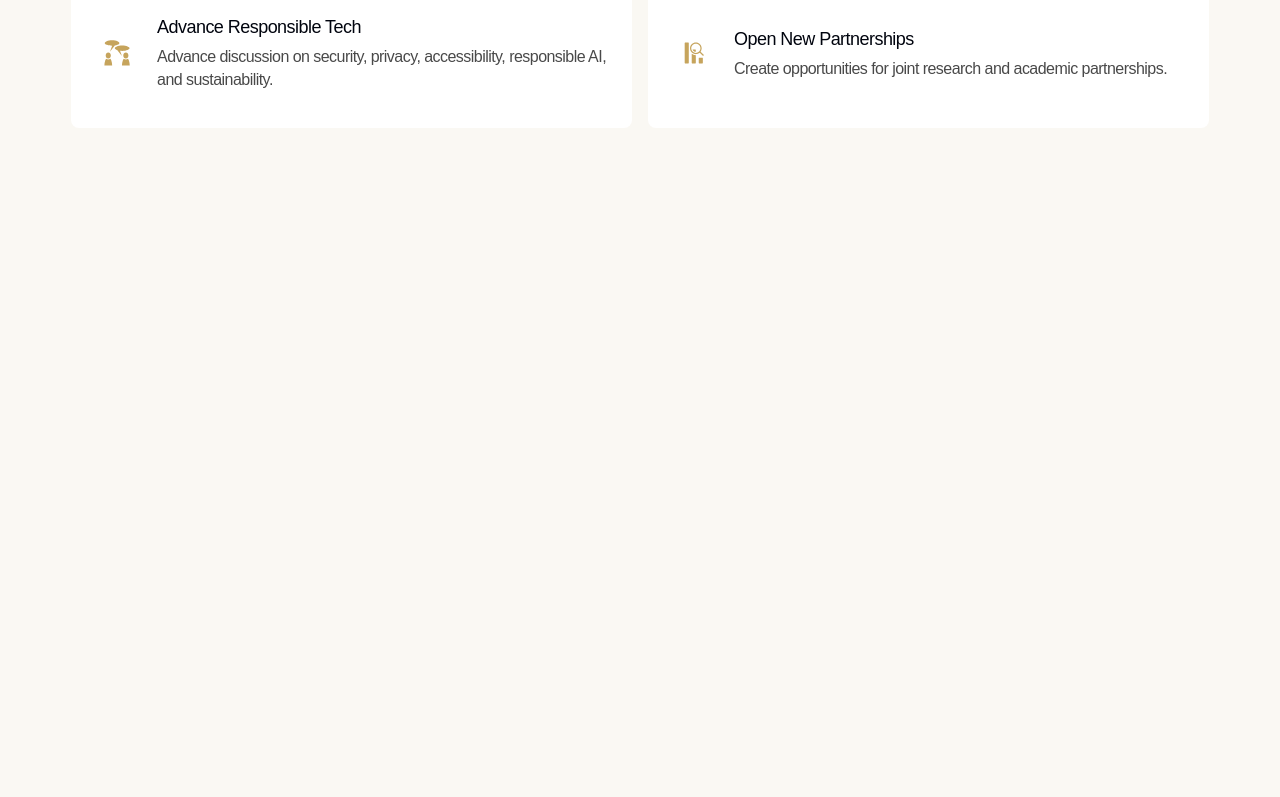
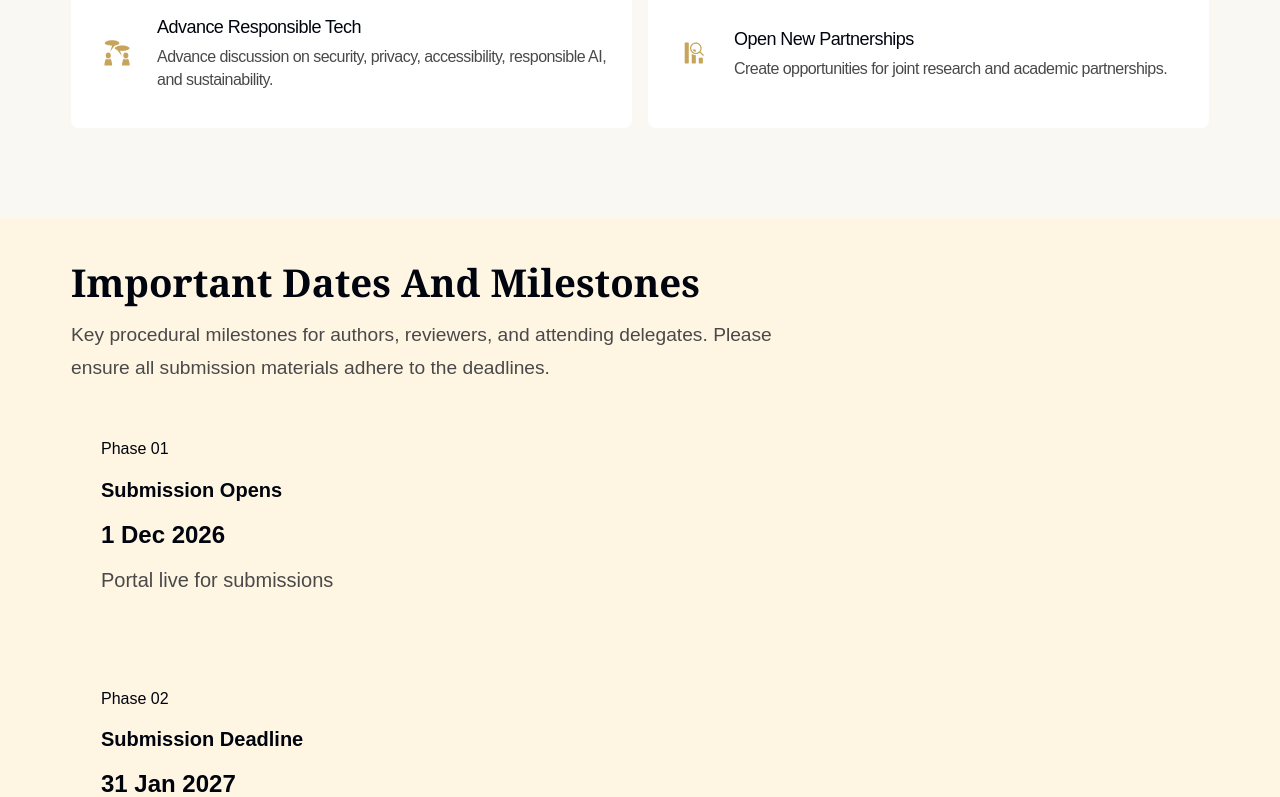
Before and after one commit to N00UUR/springer-conference, a React (Vite) app: page / in a window 1280 px wide. Shown: the part 2000-2797 px from the top of the page. Before the commit the page ends 2218 px from the top, so only its background shows below. Built offline with nearby package versions, Linux system fonts and the light colour scheme; a web font is replaced by a local one.

Commit message:
Add important dates and milestones timeline

```diff
--- a/src/pages/home/HomePage.tsx
+++ b/src/pages/home/HomePage.tsx
@@ -2,6 +2,7 @@ import SiteHeader from '../../components/layout/SiteHeader'
 import HeroSection from './sections/HeroSection'
 import AboutSection from './sections/AboutSection'
 import ObjectivesSection from './sections/ObjectivesSection'
+import ImportantDatesSection from './sections/ImportantDatesSection'
 import './HomePage.css'
 
 export default function HomePage() {
@@ -16,6 +17,7 @@ export default function HomePage() {
 
       <AboutSection />
       <ObjectivesSection />
+      <ImportantDatesSection />
     </main>
   )
 }
--- /dev/null
+++ b/src/pages/home/sections/ImportantDatesSection.css
@@ -0,0 +1,85 @@
+.important-dates {
+  background: #fff5e3;
+  padding-block: clamp(24px, 3vw, 40px) clamp(48px, 7vw, 96px);
+}
+
+.important-dates h2 {
+  font: 700 clamp(1.75rem, 3vw, 2.5rem) / 1.325 var(--font-display);
+}
+
+.dates-intro {
+  max-width: 710px;
+  margin-top: 12px;
+  color: #494949;
+  font-size: clamp(1rem, 1.5vw, 1.25rem);
+  line-height: 1.68;
+}
+
+.dates-timeline {
+  --dot: clamp(14px, 1.4vw, 20px);
+  position: relative;
+  max-width: 599px;
+  margin-top: clamp(28px, 4vw, 52px);
+  padding: 0;
+  list-style: none;
+}
+
+.dates-timeline::before {
+  content: '';
+  position: absolute;
+  inset: 10px auto 0 calc(var(--dot) / 2);
+  width: 1px;
+  background: var(--color-gold);
+}
+
+.dates-timeline li {
+  position: relative;
+  display: grid;
+  gap: clamp(6px, 1vw, 12px);
+  padding-inline-start: calc(var(--dot) + 12px);
+  padding-bottom: clamp(40px, 7vw, 104px);
+}
+
+.dates-timeline li:has(img) {
+  padding-bottom: 32px;
+}
+
+.dates-timeline li::before {
+  content: '';
+  position: absolute;
+  top: 4px;
+  inset-inline-start: 0;
+  width: var(--dot);
+  height: var(--dot);
+  border-radius: 50%;
+  background: var(--color-gold);
+}
+
+.dates-timeline span {
+  line-height: 1.8;
+}
+
+.dates-timeline h3 {
+  font: 700 clamp(1.125rem, 1.6vw, 1.25rem) / 1.45 var(--font-sans);
+}
+
+.dates-timeline time {
+  color: var(--color-gold);
+  font-size: clamp(1.25rem, 2vw, 1.5rem);
+  font-weight: 600;
+}
+
+.dates-timeline p {
+  color: #494949;
+  font-size: clamp(1rem, 1.6vw, 1.25rem);
+  line-height: 1.5;
+}
+
+.dates-timeline img {
+  width: 100%;
+  height: auto;
+  aspect-ratio: 567 / 350;
+  object-fit: cover;
+  margin-top: clamp(12px, 2vw, 28px);
+  border-radius: 8px;
+}
--- a/src/pages/home/sections/ImportantDatesSection.tsx
+++ b/src/pages/home/sections/ImportantDatesSection.tsx
@@ -0,0 +1,76 @@
+import submissionPhoto from '../../../assets/images/submission-deadline.png'
+import './ImportantDatesSection.css'
+
+const milestones = [
+  {
+    title: 'Submission Opens',
+    date: '1 Dec 2026',
+    iso: '2026-12-01',
+    note: 'Portal live for submissions',
+  },
+  {
+    title: 'Submission Deadline',
+    date: '31 Jan 2027',
+    iso: '2027-01-31',
+    note: 'Strict deadline for full papers',
+    photo: submissionPhoto,
+  },
+  {
+    title: 'Notifications Of Decisions',
+    date: '10 Mar 2027',
+    iso: '2027-03-10',
+    note: 'Peer review outcomes sent',
+  },
+  {
+    title: 'Camera Ready & Reg.',
+    date: '30 Mar 2027',
+    iso: '2027-03-30',
+    note: 'First revision and payment',
+  },
+  {
+    title: 'Conference Day',
+    date: '14 Apr 2027',
+    iso: '2027-04-14',
+    note: 'Inaugurations and sessions',
+  },
+]
+
+export default function ImportantDatesSection() {
+  return (
+    <section
+      id="important-dates"
+      className="important-dates"
+      aria-labelledby="dates-title"
+    >
+      <div className="page-container">
+        <h2 id="dates-title">Important Dates And Milestones</h2>
+
+        <p className="dates-intro">
+          Key procedural milestones for authors, reviewers, and attending delegates.
+          Please ensure all submission materials adhere to the deadlines.
+        </p>
+
+        <ol className="dates-timeline">
+          {milestones.map(({ title, date, iso, note, photo }, index) => (
+            <li key={iso}>
+              <span>Phase {String(index + 1).padStart(2, '0')}</span>
+              <h3>{title}</h3>
+              <time dateTime={iso}>{date}</time>
+              <p>{note}</p>
+
+              {photo && (
+                <img
+                  src={photo}
+                  width="567"
+                  height="350"
+                  alt=""
+                  loading="lazy"
+                />
+              )}
+            </li>
+          ))}
+        </ol>
+      </div>
+    </section>
+  )
+}
```
Also changed, not shown: src/assets/images/submission-deadline.png (added).
